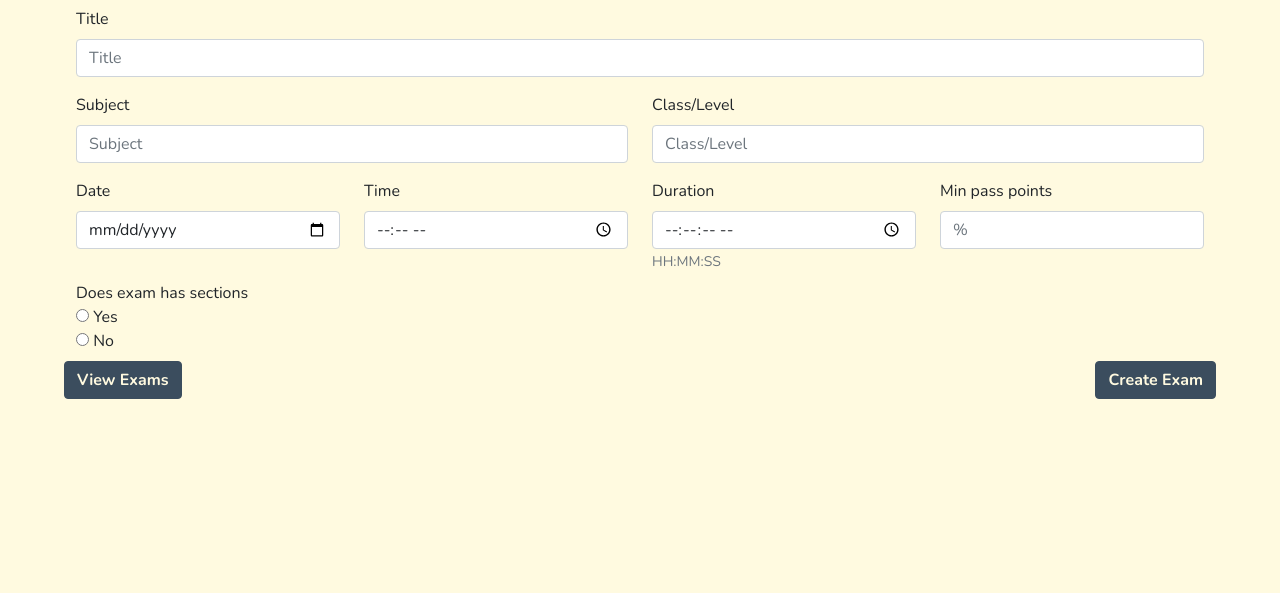
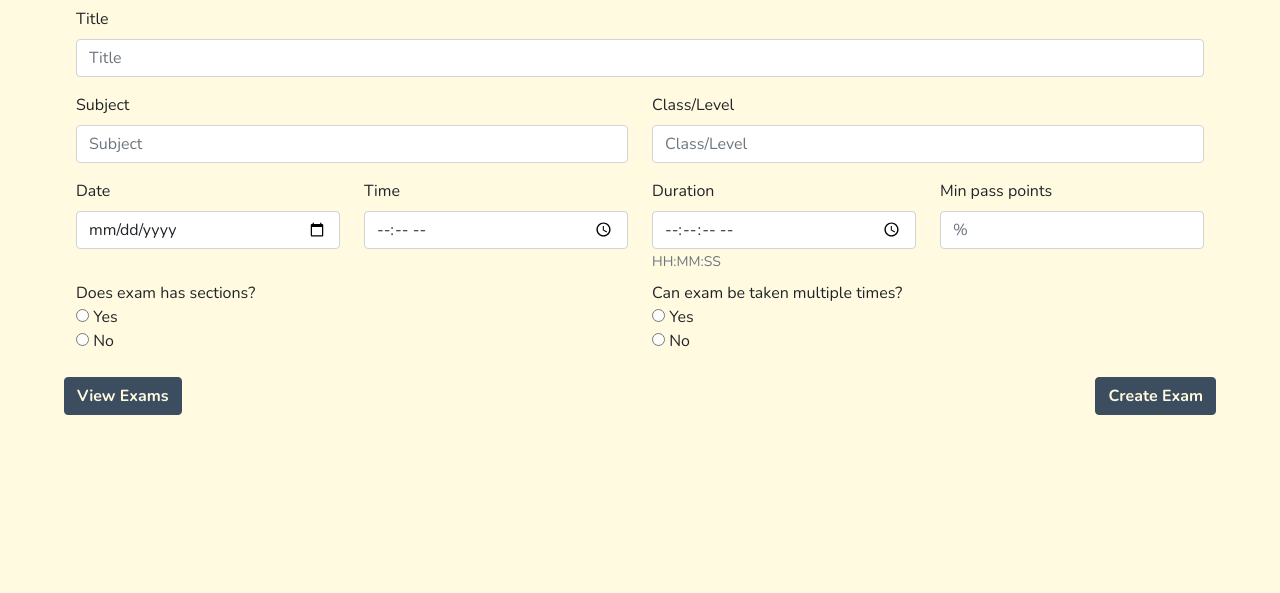
Before and after one commit to GcvKishore/TMS, a Django app: page /exam/create-exam/ in a window 1280 px wide. Shown: the part 206-799 px from the top of the page. Run offline with Django 4.2, Linux system fonts and the light colour scheme; the visitor is signed in with stand-in values (Sample User, id 1); some libraries are stand-ins or nearby versions.

Commit message:
Add multiple attempt's section to MakeExam
Now instructor can mention if the exam can be taken multiple times or not in the create exam page

```diff
--- a/exam_app/forms.py
+++ b/exam_app/forms.py
@@ -14,10 +14,11 @@ class MakeExamForm(ModelForm):
     status = forms.CharField(required=False)
     username = forms.CharField(required=False)
     has_sections = forms.CharField()
+    multiple_attempts = forms.CharField()
 
     class Meta:
         model = MakeExam
-        fields = ('title', 'subject', 'level', 'date', 'time', 'duration', 'min_pass_points', 'has_sections')
+        fields = ('title', 'subject', 'level', 'date', 'time', 'duration', 'min_pass_points', 'has_sections', 'multiple_attempts')
         exclude = ['owner']
 
 
--- a/exam_app/models.py
+++ b/exam_app/models.py
@@ -17,6 +17,7 @@ class MakeExam(models.Model):
     min_pass_points = models.IntegerField(null=True)
     status = models.CharField(max_length=64, blank=True, default='Draft')
     has_sections = models.BooleanField(default=False)
+    multiple_attempts = models.BooleanField(default=False)
 
     def __str__(self):
         return self.title
--- a/exam_app/views.py
+++ b/exam_app/views.py
@@ -37,7 +37,8 @@ def createExam(request):
                 'time_error': '',
                 'duration_error': '',
                 'min_pass_points_error': '',
-                'has_sections_error': ''
+                'has_sections_error': '',
+                'multiple_attempts_error': ''
             }
             for error in make_exam_form.errors:
                 label = error + '_error'
@@ -552,6 +553,7 @@ def questionEvaluation(request, exam_details_id, question_details_id):
         'user_result': user_result,
     })
 
+
 @login_required
 def addSection(request, exam_id):
     if not request.user.is_staff:
--- a/templates/exam_app/instructor-create-exam.html
+++ b/templates/exam_app/instructor-create-exam.html
@@ -38,19 +38,19 @@
                 </div>
             </div>
             <div class="row m-0 my-2">
-                <div class="form-group col-md-3">
+                <div class="form-group col-md-3 ">
                     <label class="py-2" for="input-4">Date</label>
                     <input type="date" class="form-control" id="input-4" placeholder="Title" name="date"
                            value="{{ date }}">
                     <small class="form-text custom-error-message">{{ date_error }}</small>
                 </div>
-                <div class="form-group col-md-3">
+                <div class="form-group col-md-3 ">
                     <label class="py-2" for="input-5">Time</label>
                     <input type="time" class="form-control" id="input-5" placeholder="HH:MM" name="time"
                            value="{{ time }}">
                     <small class="form-text custom-error-message">{{ time_error }}</small>
                 </div>
-                <div class="form-group col-md-3">
+                <div class="form-group col-md-3 ">
                     <label class="py-2" for="input-6">Duration</label>
                     <input type="time" step="1" class="form-control" id="input-6" placeholder="HH:MM:SS" name="duration"
                            value="{{ duration }}" aria-describedby="durationDescription">
@@ -59,7 +59,7 @@
                     </small>
                     <small class="form-text custom-error-message">{{ duration_error }}</small>
                 </div>
-                <div class="form-group col-md-3">
+                <div class="form-group col-md-3 ">
                     <label class="py-2" for="input-7">Min pass points</label>
                     <input type="number" class="form-control" id="input-7" placeholder="%" name="min_pass_points"
                            value="{{ min_pass_points }}"
@@ -68,21 +68,42 @@
                 </div>
             </div>
             <div class="row m-0 my-2">
-                <label for="id_has_sections">Does exam has sections</label>
+                <div class="col-md-6 mb-3">
+                    <label for="id_has_sections">Does exam has sections?</label>
                     <div id="id_has_sections">
                         <div>
-                        <label for="id_has_sections_0"><input type="radio" name="has_sections" value="True" required=""
+                            <label for="id_has_sections_0"><input type="radio" name="has_sections" value="True"
+                                                                  required=""
                                                                   id="id_has_sections_0">
                                 Yes</label>
                         </div>
                         <div>
-                        <label for="id_has_sections_1"><input type="radio" name="has_sections" value="False" required=""
+                            <label for="id_has_sections_1"><input type="radio" name="has_sections" value="False"
+                                                                  required=""
                                                                   id="id_has_sections_1">
                                 No</label>
                         </div>
                         <small class="form-text custom-error-message">{{ has_sections_error }}</small>
                     </div>
-
+                </div>
+                <div class="col-md-6 mb-3">
+                    <label for="id_multiple_attempts">Can exam be taken multiple times?</label>
+                    <div id="id_multiple_attempts">
+                        <div>
+                            <label for="id_multiple_attempts_0"><input type="radio" name="multiple_attempts"
+                                                                       value="True"
+                                                                       required="" id="id_multiple_attempts_0">
+                                Yes</label>
+                        </div>
+                        <div>
+                            <label for="id_multiple_attempts_1"><input type="radio" name="multiple_attempts"
+                                                                       value="False"
+                                                                       required="" id="id_multiple_attempts_1">
+                                No</label>
+                        </div>
+                        <small class="form-text custom-error-message">{{ multiple_attempts_error }}</small>
+                    </div>
+                </div>
             </div>
             <div class="row">
                 <div class="col">
--- a/templates/exam_app/instructor-edit-exam.html
+++ b/templates/exam_app/instructor-edit-exam.html
@@ -56,6 +56,10 @@
                     <tr>
                         <th scope="row">Has Sections</th>
                         <td>{{ exam.has_sections }}</td>
+                    </tr>
+                    <tr>
+                        <th scope="row">Multiple Attempts:</th>
+                        <td>{{ exam.multiple_attempts }}</td>
                     </tr>
                     <tr>
                         <th scope="row">Status</th>
```
Also changed, not shown: exam_app/migrations/0003_makeexam_multiple_attempts.py (added). Lines whose indentation alone changed are shown as unchanged.
